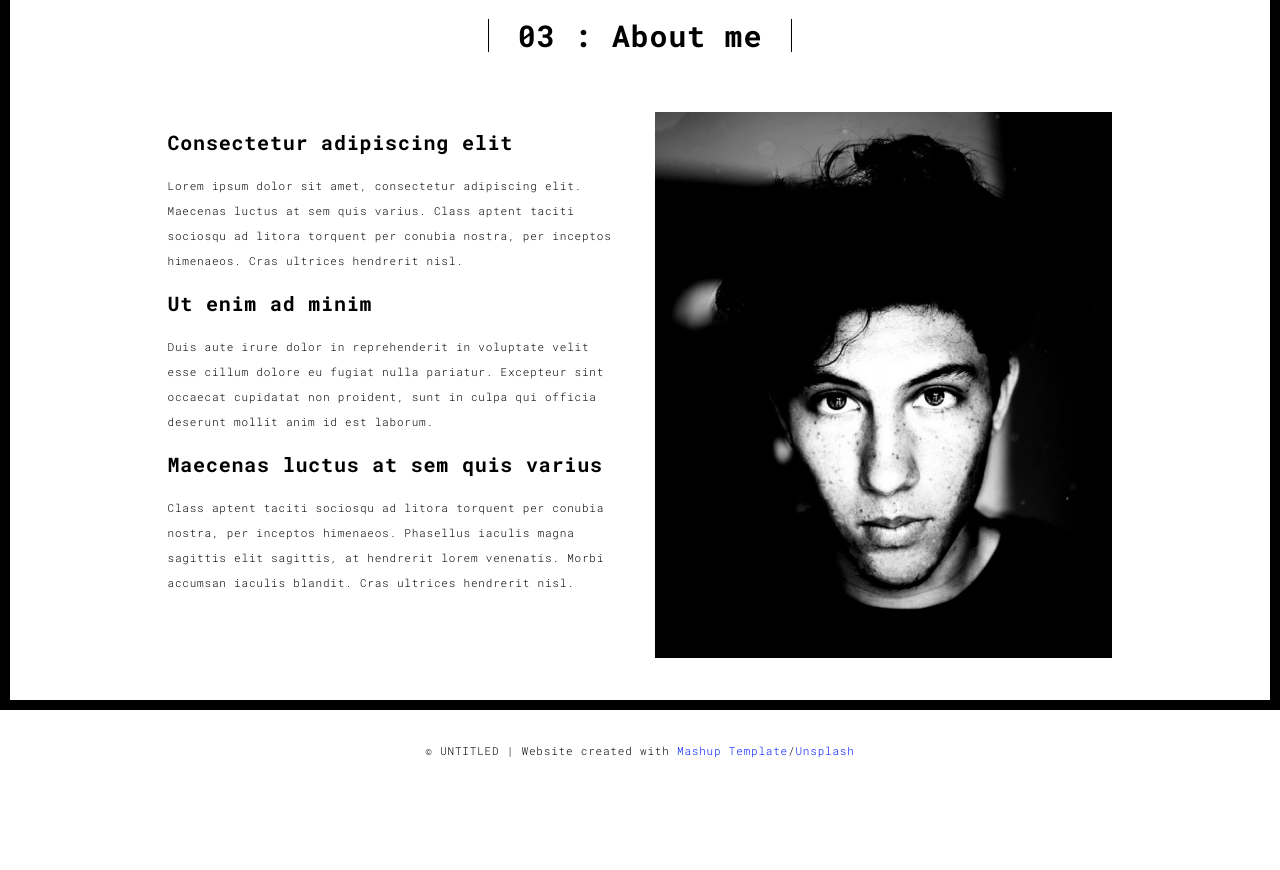
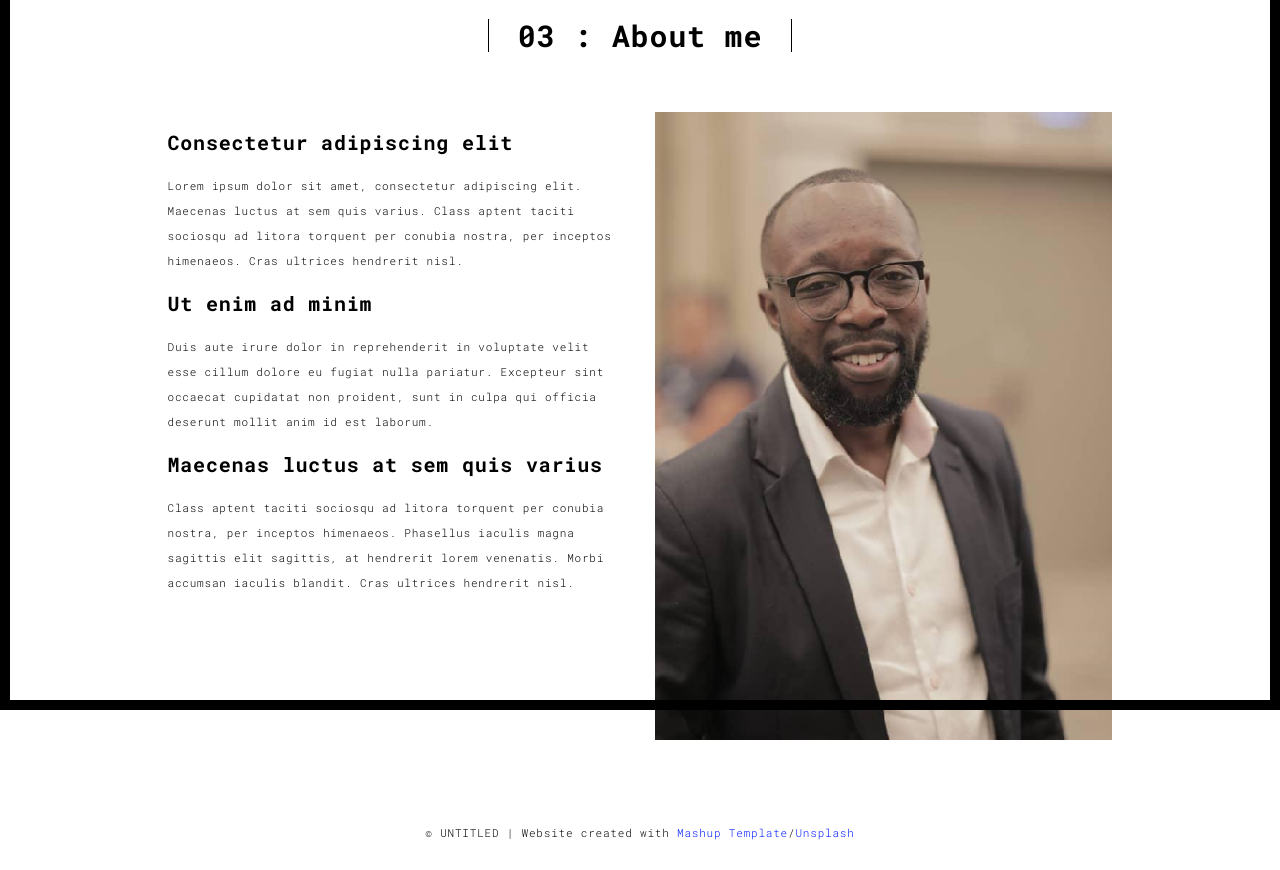
Before and after one commit to ijamesink/Profile, a Flask app: page /about.html in a window 1280 px wide. Shown: the part 90-960 px from the top of the page. Before the commit the page ends 848 px from the top, so only its background shows below. Run offline with Flask 2, Linux system fonts and the light colour scheme; some libraries are stand-ins or nearby versions.

Commit message:
Added new image and changed profile image

```diff
--- a/templates/about.html
+++ b/templates/about.html
@@ -73,7 +73,7 @@
                   Class aptent taciti sociosqu ad litora torquent per conubia nostra, per inceptos himenaeos. Phasellus iaculis magna sagittis elit sagittis, at hendrerit lorem venenatis. Morbi accumsan iaculis blandit. Cras ultrices hendrerit nisl.</p>
                 </div>
                 <div class="col-xs-12 col-md-6">
-                  <img src="static/assets/images/profil.jpg" class="img-responsive" alt="">
+                  <img src="static/assets/images/Picture_Prof.png" class="img-responsive" alt="">
                 </div>
               </div>
             </div>
```
Also changed, not shown: static/assets/images/Picture_Prof.png (added).
